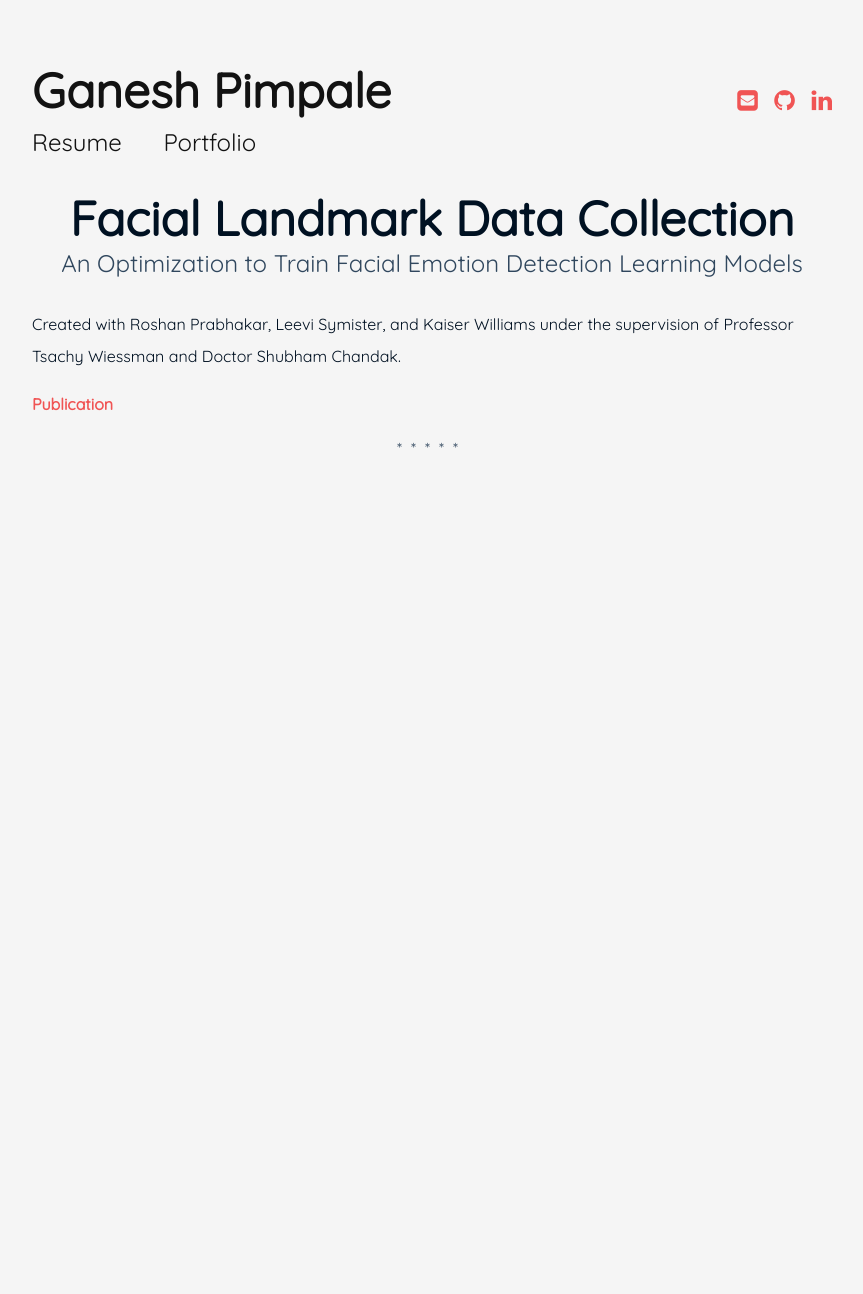
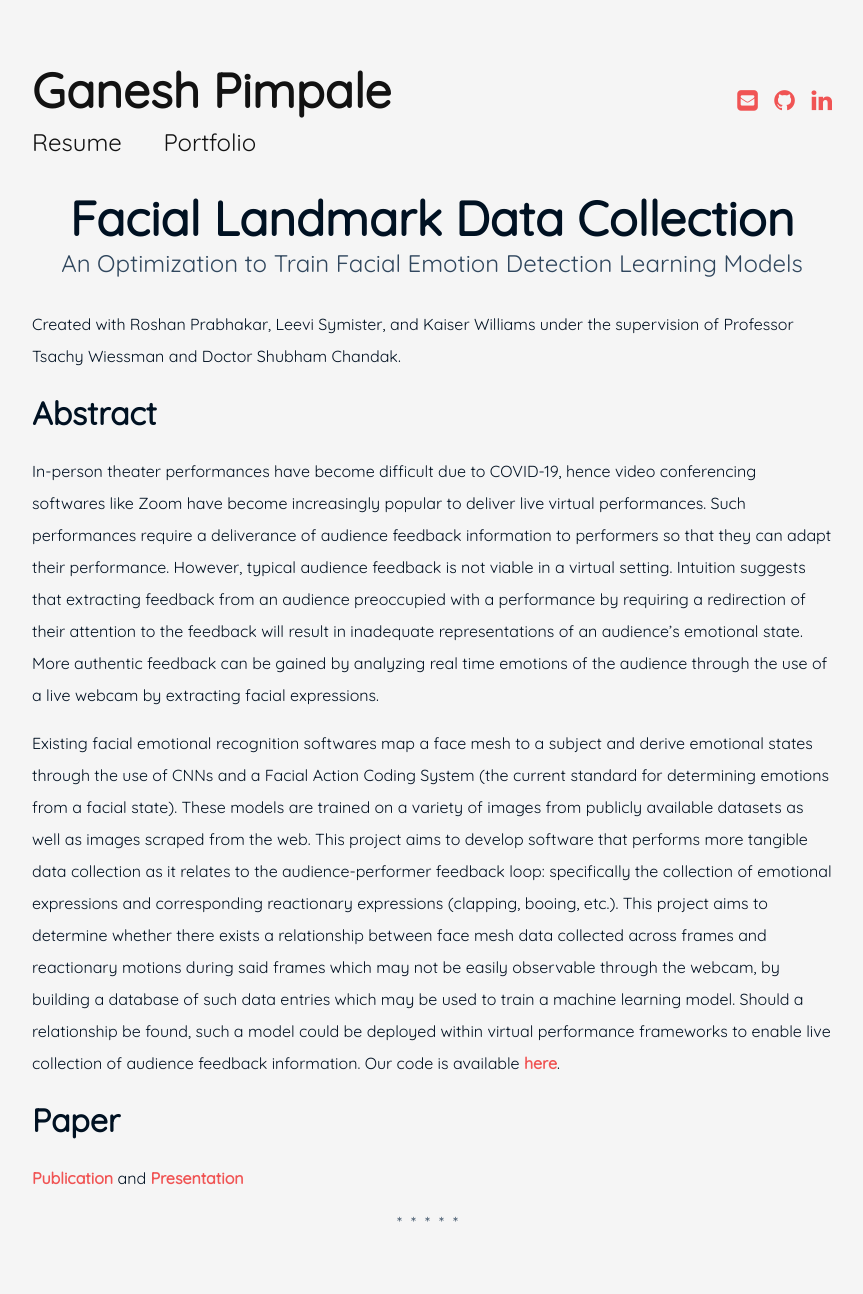
Before and after one commit to GaneshPimpale/ganeshpimpale.github.io, a Jekyll site: the page built from _posts/2021-09-01-Facial-Landmark-Data-Collection.md, in a window 1280 px wide. Shown: the whole page, without its empty margins (208-1071 px from the left). Built offline with Jekyll 4.4.1, drawn with Linux system fonts in a browser that asks for light colours; before the commit the page ends 900 px from its top, so only the background shows below that.

Commit message:
new posts

```diff
--- a/_posts/2021-09-01-Facial-Landmark-Data-Collection.md
+++ b/_posts/2021-09-01-Facial-Landmark-Data-Collection.md
@@ -8,4 +8,10 @@ categories: ["Image Processing"]
 
 Created with Roshan Prabhakar, Leevi Symister, and Kaiser Williams under the supervision of Professor Tsachy Wiessman and Doctor Shubham Chandak.
 
-[Publication](https://theinformaticists.com/2021/08/21/facial-landmark-data-collection-to-train-facial-emotion-detection-learning-models/)
+# Abstract
+In-person theater performances have become difficult due to COVID-19, hence video conferencing softwares like Zoom have become increasingly popular to deliver live virtual performances. Such performances require a deliverance of audience feedback information to performers so that they can adapt their performance. However, typical audience feedback is not viable in a virtual setting. Intuition suggests that extracting feedback from an audience preoccupied with a performance by requiring a redirection of their attention to the feedback will result in inadequate representations of an audience’s emotional state. More authentic feedback can be gained by analyzing real time emotions of the audience through the use of a live webcam by extracting facial expressions.
+
+Existing facial emotional recognition softwares map a face mesh to a subject and derive emotional states through the use of CNNs and a Facial Action Coding System (the current standard for determining emotions from a facial state). These models are trained on a variety of images from publicly available datasets as well as images scraped from the web. This project aims to develop software that performs more tangible data collection as it relates to the audience-performer feedback loop: specifically the collection of emotional expressions and corresponding reactionary expressions (clapping, booing, etc.). This project aims to determine whether there exists a relationship between face mesh data collected across frames and reactionary motions during said frames which may not be easily observable through the webcam, by building a database of such data entries which may be used to train a machine learning model. Should a relationship be found, such a model could be deployed within virtual performance frameworks to enable live collection of audience feedback information. Our code is available [here](https://github.com/roshanprabhakar/af-datacollection).
+
+# Paper
+[Publication](https://theinformaticists.com/2021/08/21/facial-landmark-data-collection-to-train-facial-emotion-detection-learning-models/) and [Presentation](https://youtu.be/vy755xJtyiw)
```
Also changed, not shown: _posts/2019-05-01-Marine-Autonomous-Litter-Collector.md (added, +23 -0 lines), _posts/2019-09-01-Human-Based-Image-Compression.md (+4 -0 lines), _posts/2020-05-01-Infill-Pattern-and-Density-Optimization.md (added, +31 -0 lines), _posts/2020-09-01-Vision-Based-Object-Manipulation.md (+5 -1 lines), 5 other files.
